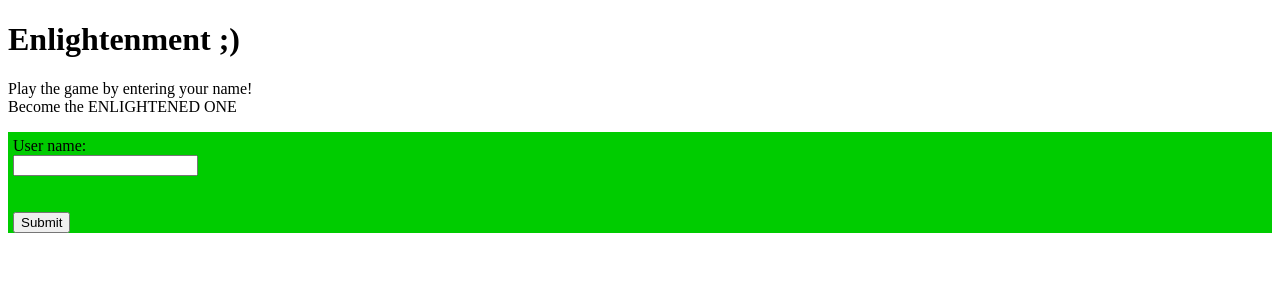
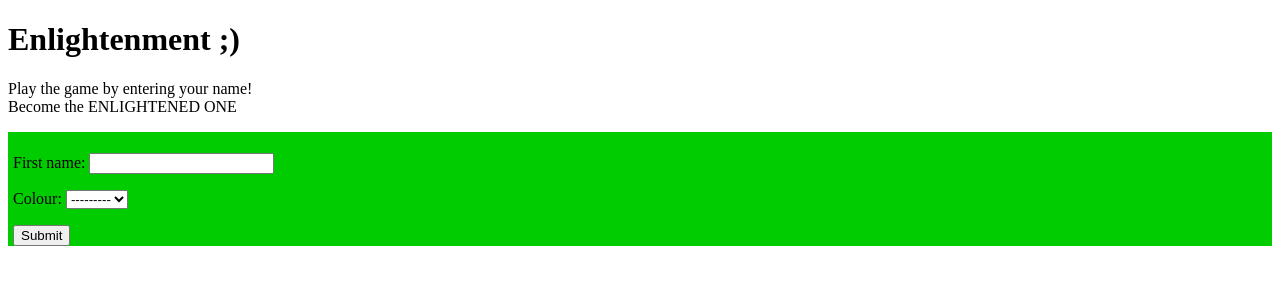
Before and after one commit to squirell4/Wits_Praekelt_CoLab, a Django app: page /login/ in a window 1280 px wide. Shown: the top 300 px of the page. Run offline with Django 3.2, Linux system fonts and the light colour scheme; data comes from the database, SQL or seed files in the repository; data that the repository does not hold is empty.

Commit message:
Use login form, fill in signout template, fix colour validation in LoginForm. Fix references to namespaced views in redirects.

```diff
--- a/wpcolab/mobigame/templates/login.html
+++ b/wpcolab/mobigame/templates/login.html
@@ -7,17 +7,11 @@ Play the game by entering your name!<br/>
 Become the ENLIGHTENED ONE
 </p>
 
-<form action="">
+<form action="/login/" method="POST">
 <div class="{{ first_colour_style }}">
-User name: <br/>
-<input type="text" name="firstname" value="" /><br/><br/>
-
-{% for colour, desc in colour_options %}
-<input name="answer" type="radio" value="{{ colour }}" />{{ desc }}<br/>
-{% endfor %}
-
-<br/>
-<input name="Submit" type="submit" id="Submit" value="Submit" />
+  {% csrf_token %}
+  {{ login_form.as_p }}
+  <input name="Submit" type="submit" id="Submit" value="Submit" />
 </div>
 </form>
 {% endblock %}
--- a/wpcolab/mobigame/urls.py
+++ b/wpcolab/mobigame/urls.py
@@ -6,7 +6,7 @@ from django.contrib import admin
 admin.autodiscover()
 
 urlpatterns = patterns('',
-    url(r'^^$', views.index, name='index'),
+    url(r'^$', views.index, name='index'),
     url(r'^login/', views.login, name='login'),
     url(r'^signout/', views.signout, name='signout'),
     url(r'^findafriend/', views.findafriend, name='findafriend'),
--- a/wpcolab/mobigame/views.py
+++ b/wpcolab/mobigame/views.py
@@ -2,6 +2,7 @@
 
 from django.shortcuts import redirect, render
 from django.forms import ModelForm
+from django.core.exceptions import ValidationError
 
 from mobigame.models import Game, Player
 
@@ -13,21 +14,31 @@ class LoginForm(ModelForm):
 
     def clean(self):
         super(LoginForm, self).clean()
-        if self.colour not in self.game.unused_colours:
-            raise ValueError("Colour already taken, sorry. :(")
+        if (self.cleaned_data['colour'] not in
+            self.instance.game.unused_colours()):
+            raise ValidationError("Colour already taken, sorry. :(")
+        return self.cleaned_data
+
+
+def first_colour_style(game=None):
+    """Retrieve the style of the first available colour."""
+    if game is None:
+        game = Game.current_game()
+    unused_colours = sorted(list(game.unused_colours()))
+    return Player.COLOUR_STYLES[unused_colours[0]]
 
 
 def index(request):
     game = Game.current_game()
     if game.player_set.count() < 4:
-        return redirect('login')
-    redirect('gamefull')
+        return redirect('mobigame:login')
+    redirect('mobigame:gamefull')
 
 
 def login(request):
     game = Game.current_game()
     if game.player_set.count() >= 4:
-        return redirect('gamefull')
+        return redirect('mobigame:gamefull')
 
     if request.method == 'POST':
         player = Player(game=game)
@@ -35,14 +46,13 @@ def login(request):
         if login_form.is_valid():
             player = login_form.save()
             if game.player_set.count() >= 4:
-                return redirect('getready')
-            return redirect('findafriend')
+                return redirect('mobigame:getready')
+            return redirect('mobigame:findafriend')
     else:
         login_form = LoginForm()
 
-    unused_colours = sorted(list(game.unused_colours()))
     context = {
-        'first_colour_style': Player.COLOUR_STYLES[unused_colours[0]],
+        'first_colour_style': first_colour_style(game),
         'login_form': login_form,
         }
     return render(request, 'login.html', context)
@@ -52,6 +62,7 @@ def signout(request):
     login_form = LoginForm()
 
     context = {
+        'first_colour_style': first_colour_style(),
         'login_form': login_form,
         }
     return render(request, 'signout.html', context)
```
Also changed, not shown: wpcolab/mobigame/templates/signout.html (+19 -0 lines).
